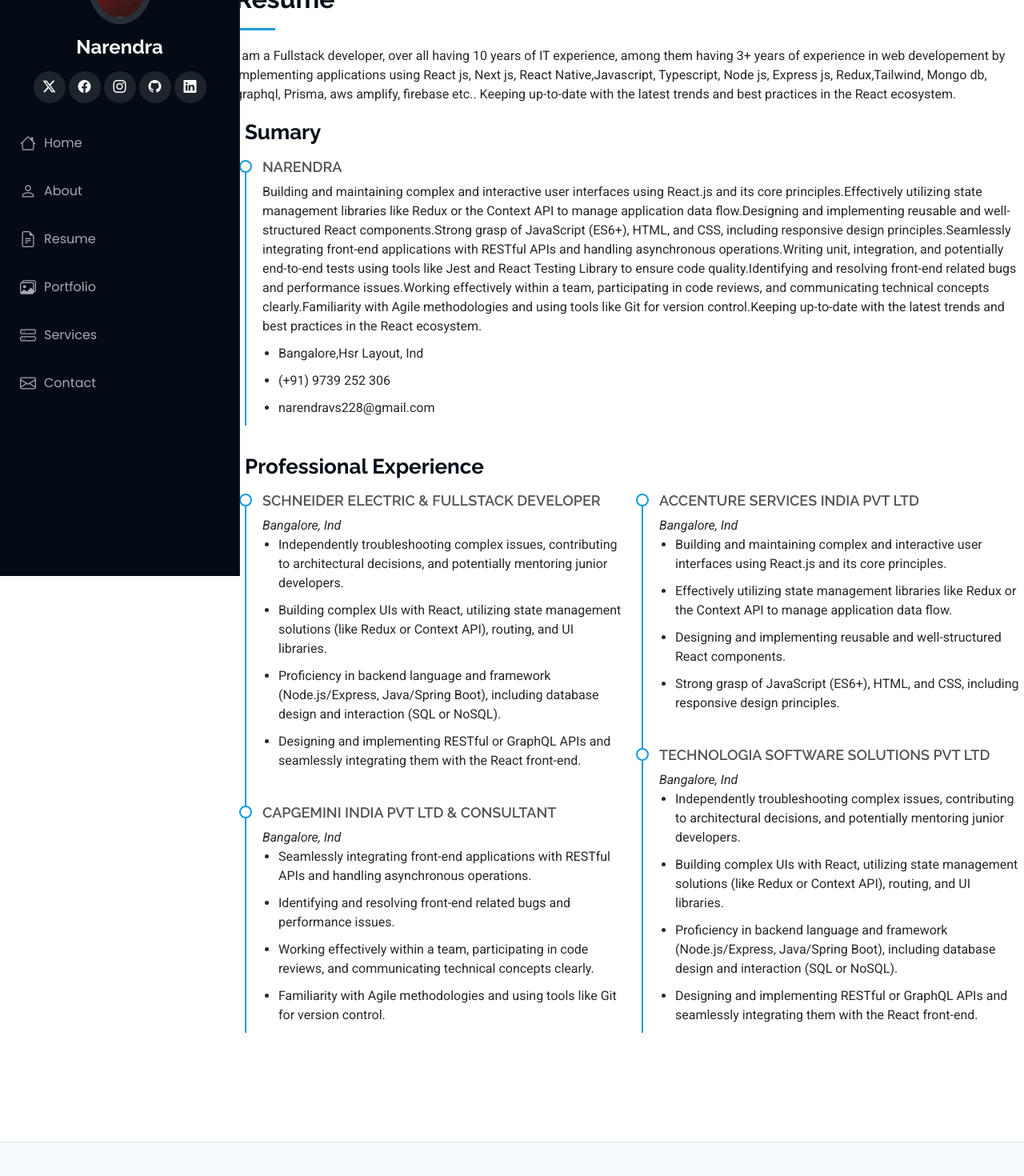
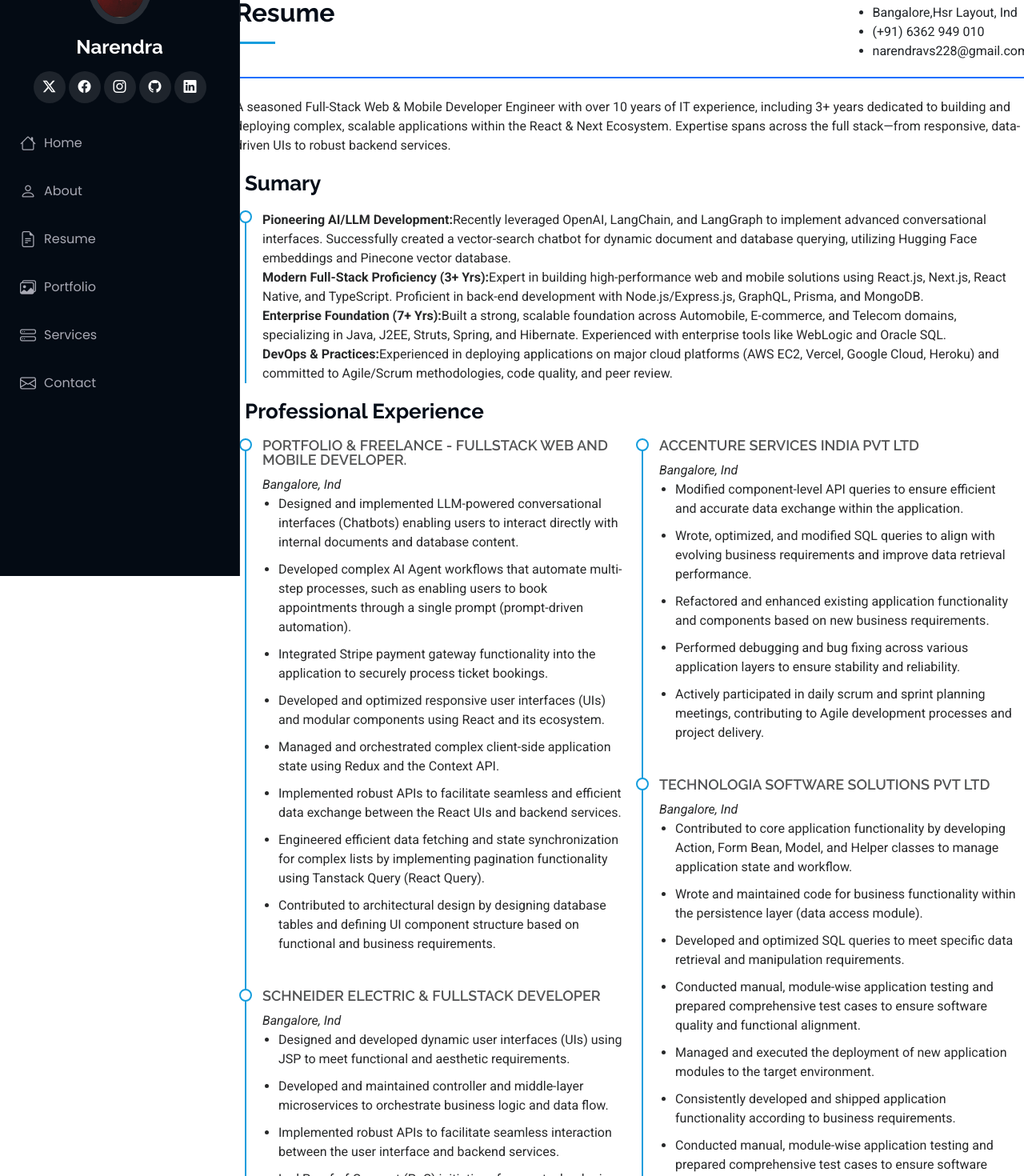
Before and after one commit to narendravs/portfolio-site, a React (Vite) app: page /Resume in a window 1280 px wide. Shown: the part 80-1550 px from the top of the page at 80% size. Built offline with nearby package versions, Linux system fonts and the light colour scheme.

Commit message:
updated the resume design

```diff
--- a/src/pages/Resume/Resume.jsx
+++ b/src/pages/Resume/Resume.jsx
@@ -28,17 +28,24 @@ const Resume = () => {
           {/* <!-- Resume Section --> */}
           <section id="resume" className="resume section">
             {/* <!-- Section Title --> */}
-            <div className="container section-title" data-aos="fade-up">
+            <div className="container section-title">
               <div>
-                <h2>Resume</h2>
+                <div class="d-flex justify-content-between align-items-center pb-1 mb-4 border-2 border-bottom border-primary text-dark">
+                  <h2>Resume</h2>
+                  <ul>
+                    <li>Name: Narendra</li>
+                    <li>Bangalore,Hsr Layout, Ind</li>
+                    <li>(+91) 6362 949 010</li>
+                    <li>narendravs228@gmail.com</li>
+                  </ul>
+                </div>
                 <p>
-                  I am a Fullstack developer, over all having 10 years of IT
-                  experience, among them having 3+ years of experience in web
-                  developement by implementing applications using React js, Next
-                  js, React Native,Javascript, Typescript, Node js, Express js,
-                  Redux,Tailwind, Mongo db, graphql, Prisma, aws amplify,
-                  firebase etc.. Keeping up-to-date with the latest trends and
-                  best practices in the React ecosystem.
+                  A seasoned Full-Stack Web & Mobile Developer Engineer with
+                  over 10 years of IT experience, including 3+ years dedicated
+                  to building and deploying complex, scalable applications
+                  within the React & Next Ecosystem. Expertise spans across the
+                  full stack—from responsive, data-driven UIs to robust backend
+                  services.
                 </p>
               </div>
               {/* <!-- End Section Title --> */}
@@ -48,9 +55,9 @@ const Resume = () => {
                   <div>
                     <h3 className="resume-title">Sumary</h3>
                     <div className="resume-item pb-0">
-                      <h4>Narendra</h4>
+                      {/* <h4>Narendra</h4> */}
                       <p>
-                        Building and maintaining complex and interactive user
+                        {/* Building and maintaining complex and interactive user
                         interfaces using React.js and its core
                         principles.Effectively utilizing state management
                         libraries like Redux or the Context API to manage
@@ -68,21 +75,108 @@ const Resume = () => {
                         clearly.Familiarity with Agile methodologies and using
                         tools like Git for version control.Keeping up-to-date
                         with the latest trends and best practices in the React
-                        ecosystem.
+                        ecosystem. */}
+                        <p>
+                          <span class="fw-bold">
+                            Pioneering AI/LLM Development:
+                          </span>
+                          Recently leveraged OpenAI, LangChain, and LangGraph to
+                          implement advanced conversational interfaces.
+                          Successfully created a vector-search chatbot for
+                          dynamic document and database querying, utilizing
+                          Hugging Face embeddings and Pinecone vector database.
+                        </p>
+                        <p>
+                          <span class="fw-bold">
+                            Modern Full-Stack Proficiency (3+ Yrs):
+                          </span>
+                          Expert in building high-performance web and mobile
+                          solutions using React.js, Next.js, React Native, and
+                          TypeScript. Proficient in back-end development with
+                          Node.js/Express.js, GraphQL, Prisma, and MongoDB.
+                        </p>
+                        <p>
+                          <span class="fw-bold">
+                            Enterprise Foundation (7+ Yrs):
+                          </span>
+                          Built a strong, scalable foundation across Automobile,
+                          E-commerce, and Telecom domains, specializing in Java,
+                          J2EE, Struts, Spring, and Hibernate. Experienced with
+                          enterprise tools like WebLogic and Oracle SQL.
+                        </p>
+                        <p>
+                          <span class="fw-bold"> DevOps & Practices:</span>
+                          Experienced in deploying applications on major cloud
+                          platforms (AWS EC2, Vercel, Google Cloud, Heroku) and
+                          committed to Agile/Scrum methodologies, code quality,
+                          and peer review.
+                        </p>
                       </p>
-                      <ul style={{ marginTop: "10px" }}>
+                      {/* <ul style={{ marginTop: "10px" }}>
                         <li>Bangalore,Hsr Layout, Ind</li>
-                        <li>(+91) 9739 252 306</li>
+                        <li>(+91) 6362 949 010</li>
                         <li>narendravs228@gmail.com</li>
-                      </ul>
+                      </ul> */}
                     </div>
                   </div>
                   <h3 className="resume-title">Professional Experience</h3>
                   <div
                     className="col-lg-6"
-                    data-aos="fade-up"
+                    // data-aos="fade-up"
                     data-aos-delay="200"
                   >
+                    <div className="resume-item">
+                      <h4>
+                        Portfolio & Freelance - Fullstack web and mobile
+                        developer.
+                      </h4>
+
+                      <p>
+                        <em>Bangalore, Ind</em>
+                      </p>
+                      <ul>
+                        <li>
+                          Designed and implemented LLM-powered conversational
+                          interfaces (Chatbots) enabling users to interact
+                          directly with internal documents and database content.
+                        </li>
+                        <li>
+                          Developed complex AI Agent workflows that automate
+                          multi-step processes, such as enabling users to book
+                          appointments through a single prompt (prompt-driven
+                          automation).
+                        </li>
+                        <li>
+                          Integrated Stripe payment gateway functionality into
+                          the application to securely process ticket bookings.
+                        </li>
+                        <li>
+                          Developed and optimized responsive user interfaces
+                          (UIs) and modular components using React and its
+                          ecosystem.
+                        </li>
+                        <li>
+                          Managed and orchestrated complex client-side
+                          application state using Redux and the Context API.
+                        </li>
+                        <li>
+                          Implemented robust APIs to facilitate seamless and
+                          efficient data exchange between the React UIs and
+                          backend services.
+                        </li>
+                        <li>
+                          Engineered efficient data fetching and state
+                          synchronization for complex lists by implementing
+                          pagination functionality using Tanstack Query (React
+                          Query).
+                        </li>
+                        <li>
+                          Contributed to architectural design by designing
+                          database tables and defining UI component structure
+                          based on functional and business requirements.
+                        </li>
+                      </ul>
+                    </div>
                     <div className="resume-item">
                       <h4>Schneider electric &amp; Fullstack developer</h4>
 
@@ -91,23 +185,30 @@ const Resume = () => {
                       </p>
                       <ul>
                         <li>
-                          Independently troubleshooting complex issues,
-                          contributing to architectural decisions, and
-                          potentially mentoring junior developers.
+                          Designed and developed dynamic user interfaces (UIs)
+                          using JSP to meet functional and aesthetic
+                          requirements.
                         </li>
                         <li>
-                          Building complex UIs with React, utilizing state
-                          management solutions (like Redux or Context API),
-                          routing, and UI libraries.
+                          Developed and maintained controller and middle-layer
+                          microservices to orchestrate business logic and data
+                          flow.
                         </li>
                         <li>
-                          Proficiency in backend language and framework
-                          (Node.js/Express, Java/Spring Boot), including
-                          database design and interaction (SQL or NoSQL).
+                          Implemented robust APIs to facilitate seamless
+                          interaction between the user interface and backend
+                          services.
                         </li>
                         <li>
-                          Designing and implementing RESTful or GraphQL APIs and
-                          seamlessly integrating them with the React front-end.
+                          Led Proof-of-Concept (PoC) initiatives for new
+                          technologies and features, successfully integrating
+                          the resulting solutions into the existing application
+                          codebase.
+                        </li>
+                        <li>
+                          Actively participated in daily scrum and sprint
+                          planning meetings, contributing to Agile development
+                          processes and project delivery.
                         </li>
                       </ul>
                     </div>
@@ -122,21 +223,29 @@ const Resume = () => {
 
                       <ul>
                         <li>
-                          Seamlessly integrating front-end applications with
-                          RESTful APIs and handling asynchronous operations.
+                          Designed and implemented new user interfaces (UIs) and
+                          modular components, ensuring seamless integration into
+                          the existing application.
                         </li>
                         <li>
-                          Identifying and resolving front-end related bugs and
-                          performance issues.
+                          Developed, tested, and maintained APIs for both
+                          frontend components and middleware services to
+                          facilitate efficient interaction with the backend.
                         </li>
                         <li>
-                          Working effectively within a team, participating in
-                          code reviews, and communicating technical concepts
-                          clearly.
+                          Engineered core backend business logic by developing
+                          Entity, Entity-Manager, Model, and Descriptor classes
+                          for robust data processing.
                         </li>
                         <li>
-                          Familiarity with Agile methodologies and using tools
-                          like Git for version control.
+                          Contributed to the full application lifecycle by
+                          developing Action, Bean, Helper, and Model classes to
+                          implement and update application functionality.
+                        </li>
+                        <li>
+                          Wrote and maintained code to consume external web
+                          services, integrating third-party data and
+                          functionality into the application.
                         </li>
                       </ul>
                     </div>
@@ -156,21 +265,29 @@ const Resume = () => {
                       </p>
                       <ul>
                         <li>
-                          Building and maintaining complex and interactive user
-                          interfaces using React.js and its core principles.
+                          Modified component-level API queries to ensure
+                          efficient and accurate data exchange within the
+                          application.
                         </li>
                         <li>
-                          Effectively utilizing state management libraries like
-                          Redux or the Context API to manage application data
-                          flow.
+                          Wrote, optimized, and modified SQL queries to align
+                          with evolving business requirements and improve data
+                          retrieval performance.
                         </li>
                         <li>
-                          Designing and implementing reusable and
-                          well-structured React components.
+                          Refactored and enhanced existing application
+                          functionality and components based on new business
+                          requirements.
                         </li>
                         <li>
-                          Strong grasp of JavaScript (ES6+), HTML, and CSS,
-                          including responsive design principles.
+                          Performed debugging and bug fixing across various
+                          application layers to ensure stability and
+                          reliability.
+                        </li>
+                        <li>
+                          Actively participated in daily scrum and sprint
+                          planning meetings, contributing to Agile development
+                          processes and project delivery.
                         </li>
                       </ul>
                     </div>
@@ -184,23 +301,35 @@ const Resume = () => {
                       </p>
                       <ul>
                         <li>
-                          Independently troubleshooting complex issues,
-                          contributing to architectural decisions, and
-                          potentially mentoring junior developers.
+                          Contributed to core application functionality by
+                          developing Action, Form Bean, Model, and Helper
+                          classes to manage application state and workflow.
                         </li>
                         <li>
-                          Building complex UIs with React, utilizing state
-                          management solutions (like Redux or Context API),
-                          routing, and UI libraries.
+                          Wrote and maintained code for business functionality
+                          within the persistence layer (data access module).
                         </li>
                         <li>
-                          Proficiency in backend language and framework
-                          (Node.js/Express, Java/Spring Boot), including
-                          database design and interaction (SQL or NoSQL).
+                          Developed and optimized SQL queries to meet specific
+                          data retrieval and manipulation requirements.
                         </li>
                         <li>
-                          Designing and implementing RESTful or GraphQL APIs and
-                          seamlessly integrating them with the React front-end.
+                          Conducted manual, module-wise application testing and
+                          prepared comprehensive test cases to ensure software
+                          quality and functional alignment.
+                        </li>
+                        <li>
+                          Managed and executed the deployment of new application
+                          modules to the target environment.
+                        </li>
+                        <li>
+                          Consistently developed and shipped application
+                          functionality according to business requirements.
+                        </li>
+                        <li>
+                          Conducted manual, module-wise application testing and
+                          prepared comprehensive test cases to ensure software
+                          quality and functional alignment.
                         </li>
                       </ul>
                     </div>
```
